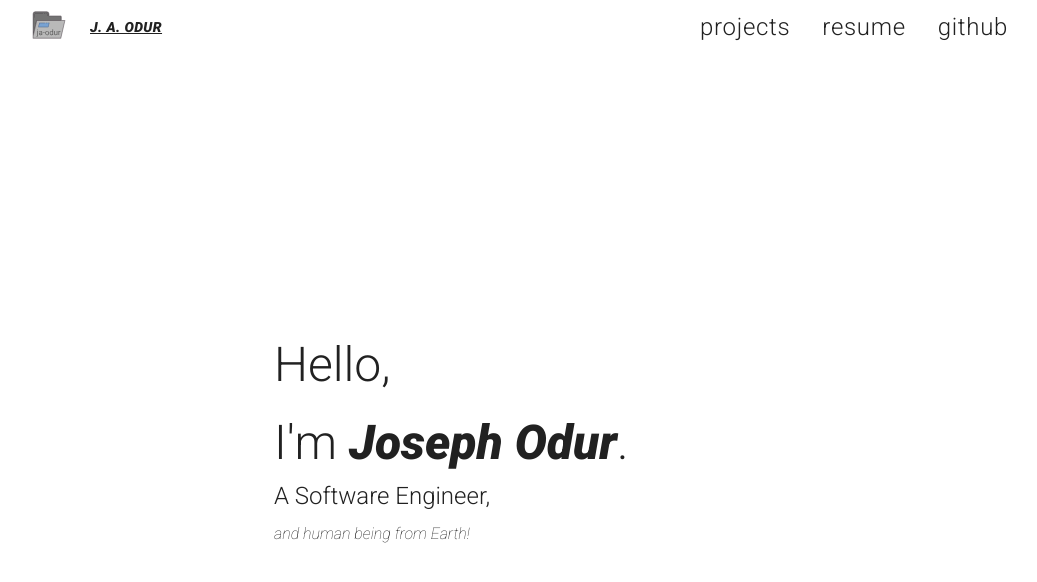
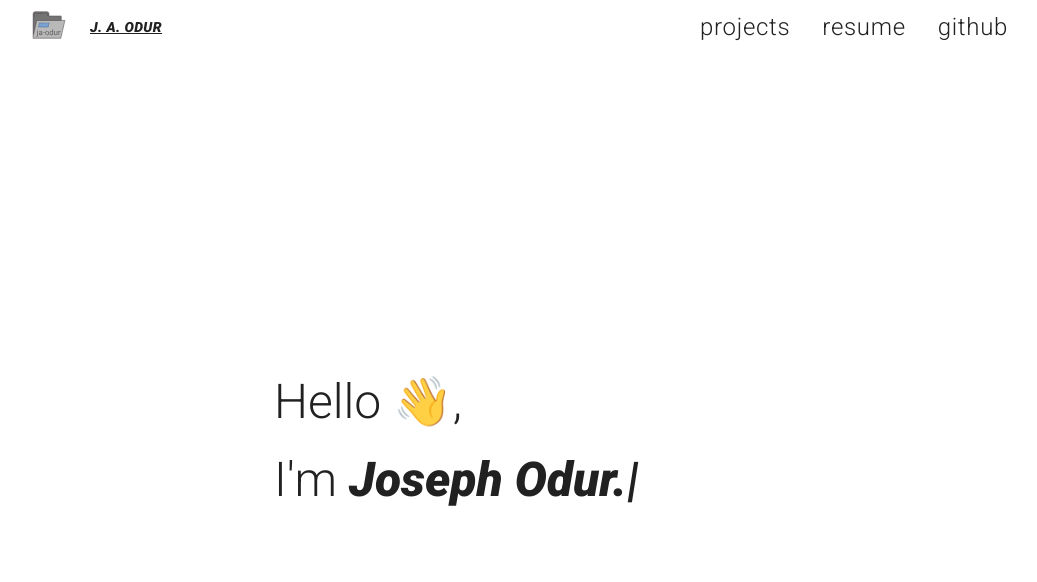
Before and after one commit to ja-odur/ja-odur.github.io, a React (Create React App) app: page /#/ in a window 1280 px wide. Shown: the top 582 px of the page, without its empty margins (116-1153 px from the left). Built offline with nearby package versions, Linux system fonts and the light colour scheme.

Commit message:
Add typed home content

```diff
--- a/src/components/Home.js
+++ b/src/components/Home.js
@@ -1,17 +1,105 @@
 import "../css/Home.css"
+import { useState } from "react";
 import NavBar from "./common/NavBar";
 import Content from "./common/Content";
+import { TypeAnimation } from "react-type-animation";
+
+function TypedGreeting({doneTypingCallback}) {
+    return(
+        <TypeAnimation
+            cursor={false}
+            sequence={[
+                1000,
+                "Hello",
+                500,
+                "Hello 👋",
+                500,
+                "Hello 👋.",
+                800,
+                "Hello 👋,",
+                () => doneTypingCallback && doneTypingCallback()
+            ]}
+            deletionSpeed={90}
+        />
+    )
+}
+
+function TypedIntro() {
+
+    return(
+        <>
+            <TypeAnimation
+                cursor={false}
+                sequence={[
+                    "I'm ",
+                ]}
+            />
+            <span className="text-intro-name">
+                <TypeAnimation
+                    cursor={true}
+                    sequence={[
+                        500,
+                        "Joseph Odur.",
+                        7000,
+                        "J. A. Odur.",
+                        4000,
+                        "Ja-",
+                        500,
+                        "ja-odur.",
+                        3000
+                    ]}
+                    repeat={Infinity}
+                />
+            </span>
+        </>
+    )
+}
+
+function TypedOccupation() {
+    return (
+        <TypeAnimation
+            cursor={false}
+            sequence={[
+                5000,
+                "A Software Engineer,",
+            ]}
+        />
+    )
+}
+
+function TypedMore() {
+    return (
+        <TypeAnimation
+            cursor={false}
+            sequence={[
+                7000,
+                "and human being from Earth!",
+            ]}
+        />
+    )
+}
+
+
 
 function Home() {
+    const [showMainBody, setShowMainBody] = useState(false);
+
+    const showMainBodyCallback = () => setShowMainBody(true);
+
     return (
         <>
             <NavBar />
             <Content>
                 <div className="text-container">
-                <span className="text-greeting">Hello,</span>
-                <span className="text-intro">I'm <span className="text-intro-name">Joseph Odur</span>.</span>
-                <span className="text-occupation">A Software Engineer,</span>
-                <span className="text-more">and human being from Earth!</span>
+                    <span className="text-greeting"><TypedGreeting doneTypingCallback={showMainBodyCallback} /></span>
+                    {
+                       showMainBody &&
+                        <>
+                            <span className="text-intro"><TypedIntro /></span>
+                            <span className="text-occupation"><TypedOccupation /></span>
+                            <span className="text-more"><TypedMore /></span>
+                        </>
+                    }
                 </div>
             </Content>
         </>
```
Lines whose indentation alone changed are shown as unchanged.
